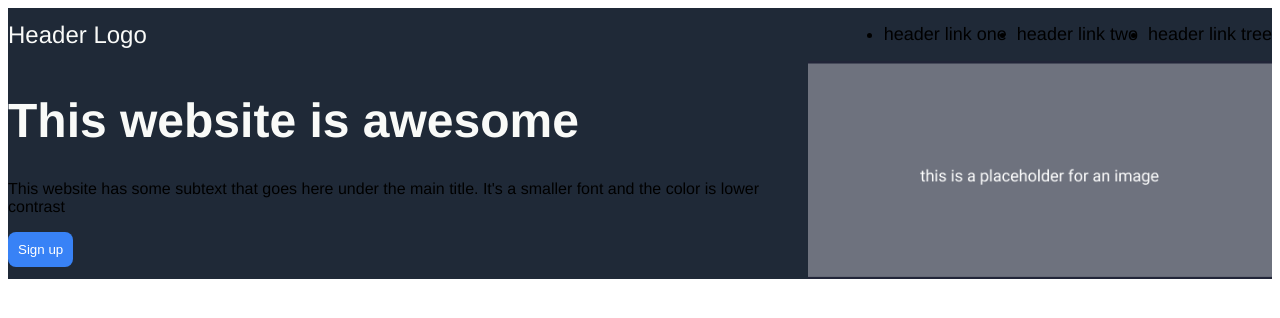
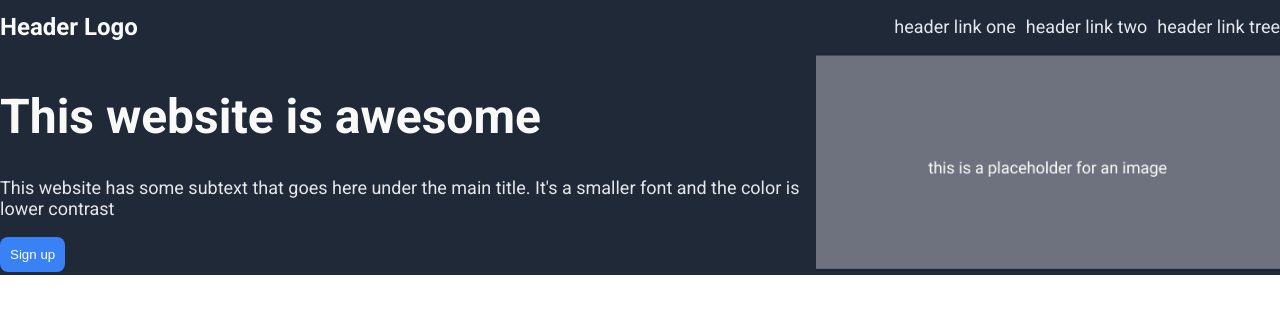
Before and after one commit to LA-Coast/Project-Landing-Page, a plain HTML site: page index.html in a window 1280 px wide. Drawn offline with Linux system fonts and the light colour scheme.

Commit message:
Modify the index Fill out the base style of the header Fill out the layout style of the header Fill out the theme style of the header

```diff
--- a/css/base-style.css
+++ b/css/base-style.css
@@ -1,5 +1,10 @@
 body {
+    font-family: 'Roboto';
+    margin: 0;
+}
+
+header {
+    background-color: #1F2937;
     display: flex;
-    justify-content: space-between;
-    font-family: Helvetica, Arial, sans-serif;
+    width: 100%;
 }
--- a/css/layout-style.css
+++ b/css/layout-style.css
@@ -1,21 +1,17 @@
-ul {
-    gap: 10px;
-}
+/*changes of the layout of the header section*/
 
 header {
     display: flex;
     justify-content: space-between;
+    align-items: center;
 }
 
-.left, .right {
+.logo, .links {
     display: flex;
     align-items: center;
 }
 
 ul {
+    gap: 10px;
     display: flex;
 }
-
-.header-text {
-    flex-direction: column;
-}
--- a/css/module-style.css
+++ b/css/module-style.css
@@ -3,8 +3,6 @@ button {
     border: none;
     padding: 10px;
     text-align: center;
-}
-button {
     background-color: #3882f6;
     color: white;
 }
--- a/css/theme-style.css
+++ b/css/theme-style.css
@@ -1,19 +1,17 @@
-.section1 {
-    background-color: #1F2937;
-}
-
 .logo {
     color: #F9FAF8;
     font-size: 24px;
+    font-weight: bolder;
 
 }
 
 li {
-    color: #E5E7EB
+    color: #E5E7EB;
     list-style-type: none;
     font-size: 18px;
 }
 
+/* hero text*/
 h1 {
     color: #F9fAF8;
     font-size: 48px;
@@ -21,6 +19,6 @@ h1 {
 }
 
 p {
-    color: #E5E7EB
+    color: #E5E7EB;
     font-size: 18px;
 }
--- a/index.html
+++ b/index.html
@@ -3,6 +3,8 @@
 <html lang="en">
     <head>
         <meta charset="utf-8">
+        <link rel="preconnect" href="https://fonts.gstatic.com">
+        <link rel="stylesheet" href="https://fonts.googleapis.com/css2?family=Roboto:wght@400;700&display=swap">
         <link rel="stylesheet" href="css/base-style.css">
         <link rel="stylesheet" href="css/layout-style.css">
         <link rel="stylesheet" href="css/module-style.css">
@@ -10,12 +12,10 @@
         <title>Landing Page</title>
     </head>
     <body>
-        <div class="section1">
+        <!--Begin of the header section-->
         <header>
-                <div class="left">
             <div class="logo">Header Logo</div>
-                </div>
-                <div class="right">
+            <div class="links">
                     <ul>
                         <li>header link one</li>
                         <li>header link two</li>
@@ -25,7 +25,7 @@
         </header>
 
         <header>
-                <div class="header-text">
+            <div class="hero-text">
                 <h1>This website is awesome</h1>
                 <p>This website has some subtext that goes
                 here under the main title. It's a smaller
@@ -38,6 +38,6 @@
                     <img src="placeholder.jpg" alt="A placeholder for an image">
             </div>
         </header>
-        </div>
+        <!--End of the header section-->
     </body>
 </html>
```
Lines whose indentation alone changed are shown as unchanged.
